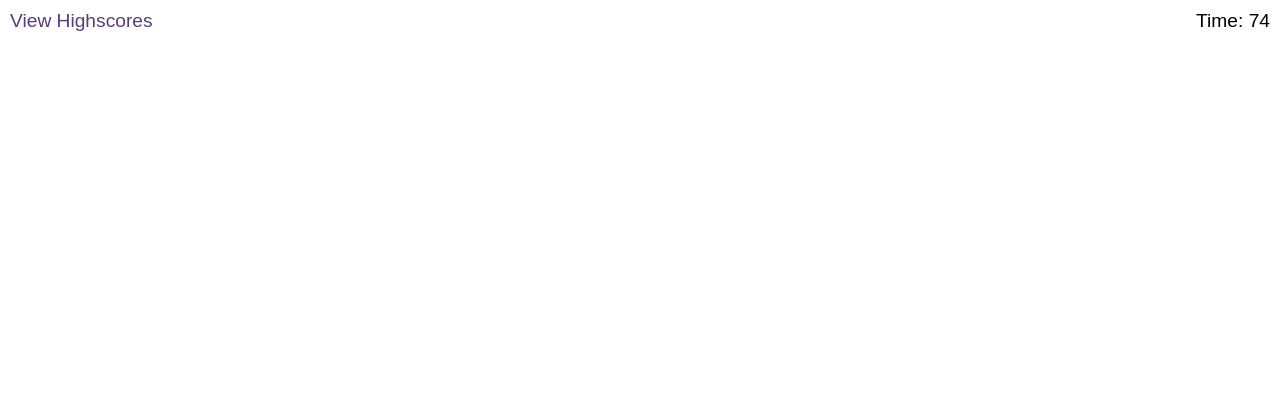
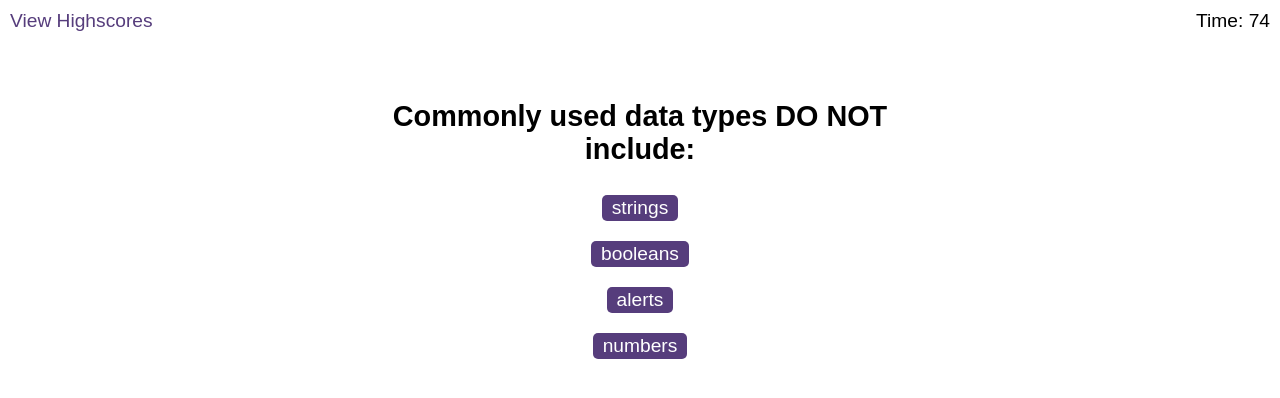
Before and after one commit to GiGeej/web-APIs-code-quiz, a plain HTML site: page index.html in a window 1280 px wide. Both pictures are taken after a click on the button "Start Quiz". Drawn offline with Linux system fonts and the light colour scheme.

Commit message:
added getQuest function on logic.js and styles btn choices on style.css

```diff
--- a/logic.js
+++ b/logic.js
@@ -50,27 +50,27 @@ function startTimer() {
 }
 
 function getQuestion() {
-  //   // get current question object from array
-  //   var currentQuest = questions[0];
-  //   console.log(currentQuest);
-  //   // update title with current question
-  //   questTitle.textContent = currentQuest.title;
-  //   // clear out any old question choices
-  //   questChoices.innerHTML = "";
-  //   // loop over choices
-  //   var currentChoices = questions[0].choices;
-  //   console.log(currentChoices);
-  //   for (
-  //     let i = 0;
-  //     i < questions[i].choices.length;
-  //     i++ // create new button for each choice
-  //   ) {
-  //     var choiceBtn = document.createElement("button");
-  //     // set the xt of teh byn to choice
-  //     choiceBtn.textContent = questions.choices[i];
-  //     // display on the page
-  //     questChoices.appendChild(choiceBtn);
-  //   }
+  // get current question object from array
+  var currentQuest = questions[0];
+  console.log(currentQuest);
+  // update title with current question
+  questTitle.textContent = currentQuest.title;
+  // clear out any old question choices
+  questChoices.innerHTML = "";
+  // loop over choices
+  var currentChoices = questions[0].choices;
+  console.log(currentChoices);
+  for (
+    let i = 0;
+    i < currentQuest.choices.length;
+    i++ // create new button for each choice
+  ) {
+    var choiceBtn = document.createElement("button");
+    // set the xt of the btn to choice
+    choiceBtn.textContent = currentQuest.choices[i];
+    // display on the page
+    questChoices.appendChild(choiceBtn);
+  }
 }
 
 function questionClick(event) {
--- a/style.css
+++ b/style.css
@@ -86,3 +86,11 @@ li:nth-child(odd) {
   top: 10px;
   right: 10px;
 }
+
+#choices {
+  display: flex;
+  flex-direction: column; /* Stack buttons vertically */
+  align-items: center; /* Center horizontally */
+  justify-content: center; /* Center vertically */
+  gap: 10px; /* Adds some spacing between buttons */
+}
```
